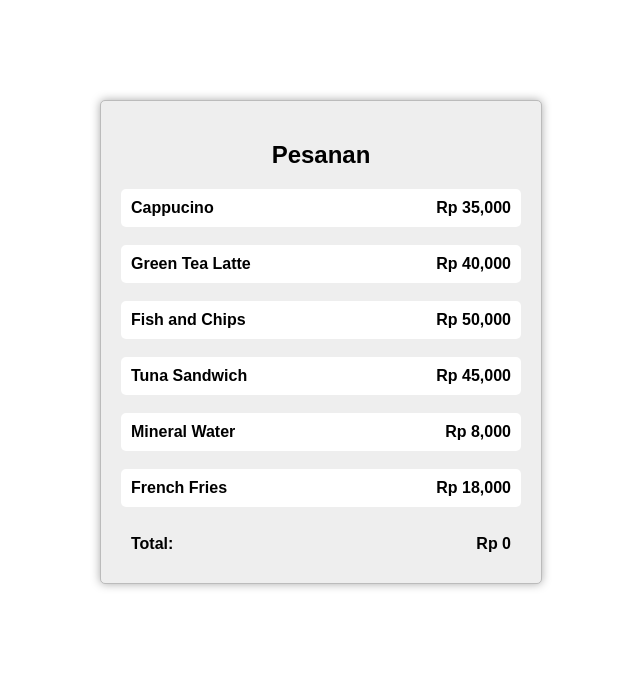
After one commit to Politeknik-Negeri-Madiun/jwdc, a PHP site: page /order.html in a window 1280 px wide. The commit adds this page. Shown: the top 699 px of the page, without its empty margins (319-959 px from the left). Run offline with PHP 8.4, Linux system fonts and the light colour scheme.

Commit message:
project 2 order form

```diff
--- a/project2/app.js
+++ b/project2/app.js
@@ -8,6 +8,7 @@ document.getElementById('loginForm').addEventListener('submit', function(event){
 
     if(email == 'admin@example.com' && password == 'admin'){
         alert('Anda Berhasil Login!');
+        location.replace('order.html');
     } else {
         var errorMessage = document.createElement('div');
         errorMessage.textContent = 'Email atau Password salah'
@@ -17,3 +18,21 @@ document.getElementById('loginForm').addEventListener('submit', function(event){
     }
 
 });
+
+function calculateCost(){
+    var menuItem = document.getElementsByName('menu');
+    var totalCost = 0;
+
+    for(var i=0; i < menuItem.length; i++){
+        if(menuItem[i].checked){
+            totalCost += parseInt(menuItem[i].value);
+            menuItem[i].parentNode.style.backgroundColor = 'green';
+            menuItem[i].parentNode.style.color = 'white';
+        } else {
+            menuItem[i].parentNode.style.backgroundColor = 'white';
+            menuItem[i].parentNode.style.color = 'initial';
+        }
+    }
+
+    document.getElementById('totalCost').innerHTML = '<span class="left">Total:</span><span class="right">Rp '+totalCost.toLocaleString()+'</span>'
+}
--- /dev/null
+++ b/project2/order.html
@@ -0,0 +1,48 @@
+<html>
+    <head>
+        <title>Order Form</title>
+        <link rel="stylesheet" href="tampilan.css">
+    </head>
+    <body>
+        <div class="container">
+            <h2>Pesanan</h2>
+            <div class="btn-group">
+                <label>
+                    <input type="checkbox" name="menu" value="35000" onchange="calculateCost()">
+                    <span class="left">Cappucino</span>
+                    <span class="right">Rp 35,000</span>
+                </label>
+                <label>
+                    <input type="checkbox" name="menu" value="40000" onchange="calculateCost()">
+                    <span class="left">Green Tea Latte</span>
+                    <span class="right">Rp 40,000</span>
+                </label>
+                <label>
+                    <input type="checkbox" name="menu" value="50000" onchange="calculateCost()">
+                    <span class="left">Fish and Chips</span>
+                    <span class="right">Rp 50,000</span>
+                </label>
+                <label>
+                    <input type="checkbox" name="menu" value="45000" onchange="calculateCost()">
+                    <span class="left">Tuna Sandwich</span>
+                    <span class="right">Rp 45,000</span>
+                </label>
+                <label>
+                    <input type="checkbox" name="menu" value="8000" onchange="calculateCost()">
+                    <span class="left">Mineral Water</span>
+                    <span class="right">Rp 8,000</span>
+                </label>
+                <label>
+                    <input type="checkbox" name="menu" value="18000" onchange="calculateCost()">
+                    <span class="left">French Fries</span>
+                    <span class="right">Rp 18,000</span>
+                </label>
+            </fieldset>
+            <div id="totalCost">
+                <span class="left">Total:</span>
+                <span class="right">Rp 0</span>
+            </div>
+        </div>
+        <script src="app.js"></script>
+    </body>
+</html>
--- a/project2/tampilan.css
+++ b/project2/tampilan.css
@@ -58,3 +58,43 @@ body {
     color: white;
     border-radius: 5px;
 }
+
+.btn-group {
+    display: flex;
+    flex-direction: column;
+    gap: 10px;
+}
+
+.btn-group label {
+    display: block;
+    padding: 10px;
+    background-color: white;
+    border-radius: 5px;
+    cursor: pointer;
+}
+
+.btn-group label:hover {
+    background-color: #ddd;
+}
+
+.btn-group label input[type="checkbox"] {
+    display: none;
+}
+
+.left{
+    float: left;
+}
+
+.right{
+    float: right;
+}
+
+/* .btn-group label input[type="checkbox"]:checked+span {
+    background-color: #44b86e;
+    color: white;
+} */
+
+#totalCost {
+    font-weight: bold;
+    padding: 10px;
+}
```
